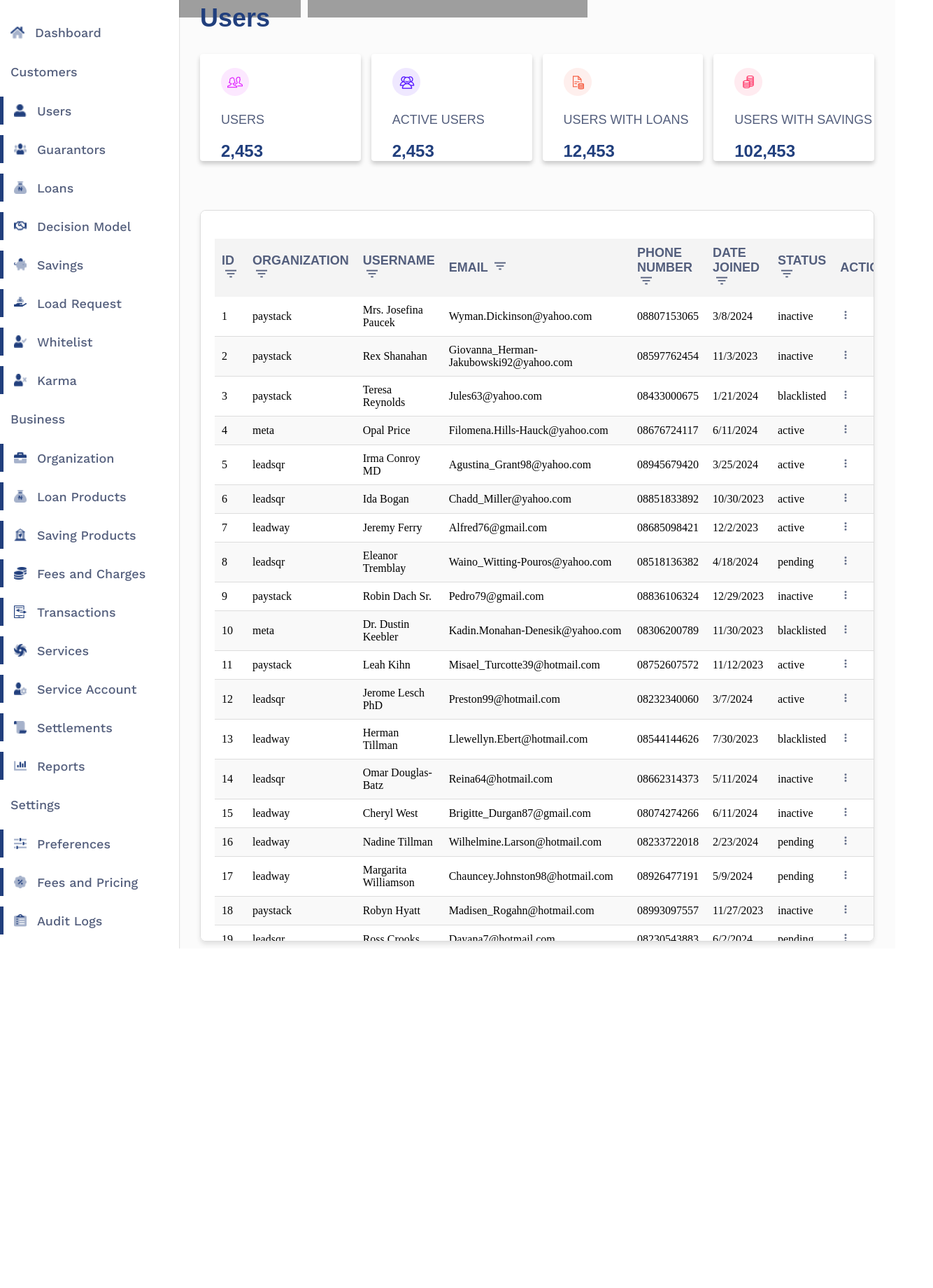
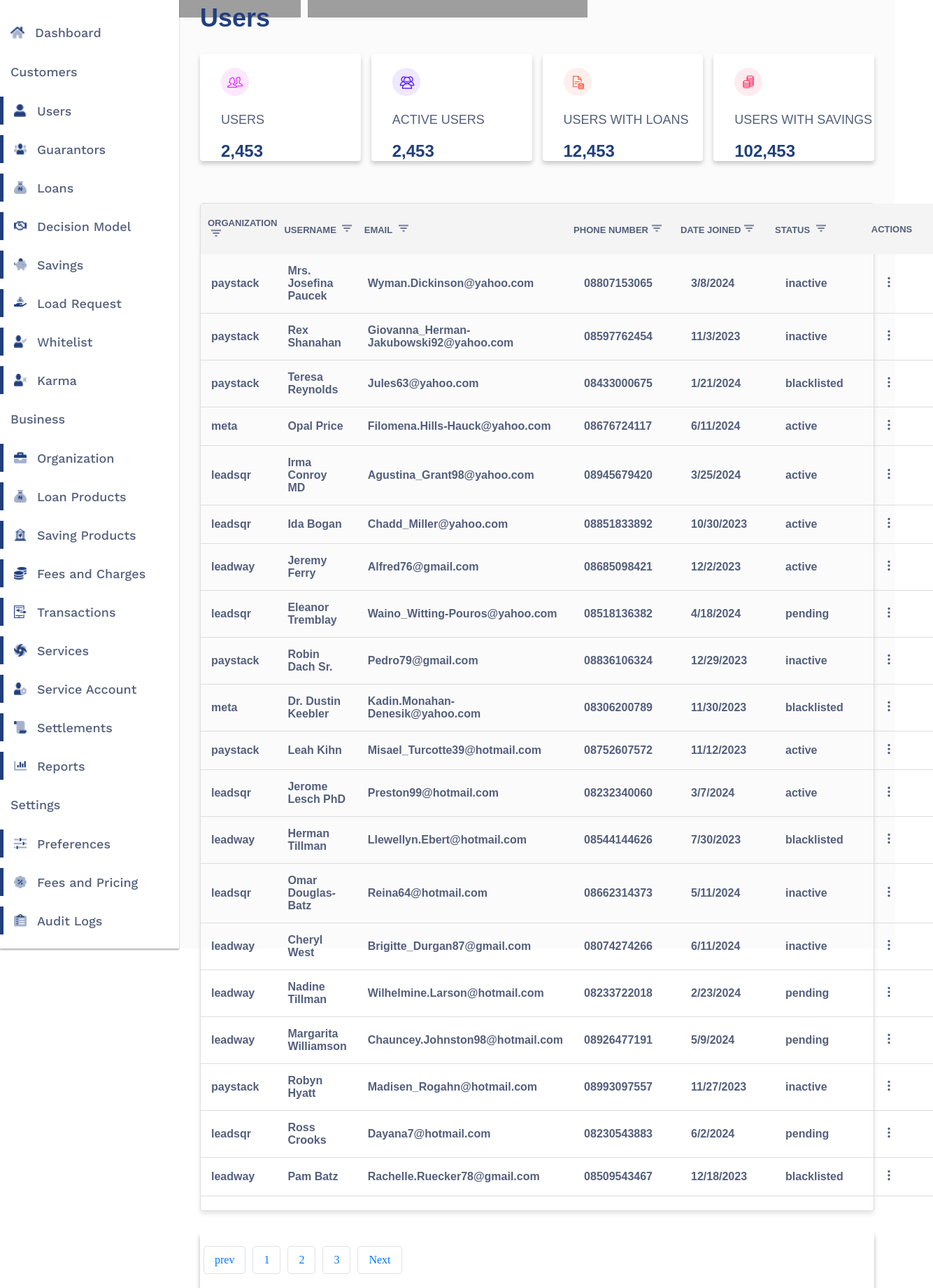
Before and after one commit to emperorbj/lendsqr-fe-test, a React (Vite) app in the folder leadsqr/: page /dashboard in a window 1280 px wide. Shown: the part 165-2005 px from the top of the page at 70% size, 1334 px wide, since content can reach past the window. Before the commit the page ends 1520 px from the top, so only its background shows below. Built offline with nearby package versions, Linux system fonts and the light colour scheme; grey boxes are pictures that could not be loaded; a web font is replaced by a local one.

Commit message:
added styles to the table header and started building pagination

```diff
--- a/leadsqr/package.json
+++ b/leadsqr/package.json
@@ -13,6 +13,7 @@
     "@eslint/config-array": "^0.16.0",
     "@eslint/object-schema": "^2.1.4",
     "@faker-js/faker": "^8.4.1",
+    "antd": "^5.18.1",
     "glob": "^10.4.1",
     "lru-cache": "^10.2.2",
     "react": "^18.2.0",
--- a/leadsqr/src/components/Board.tsx
+++ b/leadsqr/src/components/Board.tsx
@@ -1,41 +1,51 @@
 import '../styles/Board.scss';
 import Table from './Table';
-
+import user from "../userData";
+import { useState } from 'react';
+import '../styles/Pagination.scss';
 interface BoxData {
     Image: string,
     Title: string,
-    Amount:string
+    Amount: string
 }
 
 const boxData: BoxData[] = [
     {
-        Image:'/users.png',
-        Title:'USERS',
-        Amount:'2,453'
+        Image: '/users.png',
+        Title: 'USERS',
+        Amount: '2,453'
 
     },
     {
-        Image:'/active.png',
-        Title:'ACTIVE USERS',
-        Amount:'2,453'
+        Image: '/active.png',
+        Title: 'ACTIVE USERS',
+        Amount: '2,453'
 
     },
     {
-        Image:'/loan.png',
-        Title:'USERS WITH LOANS',
-        Amount:'12,453'
+        Image: '/loan.png',
+        Title: 'USERS WITH LOANS',
+        Amount: '12,453'
 
     },
     {
-        Image:'/savings.png',
-        Title:'USERS WITH SAVINGS',
-        Amount:'102,453'
+        Image: '/savings.png',
+        Title: 'USERS WITH SAVINGS',
+        Amount: '102,453'
 
     }
 ]
 
 
 const Board = () => {
+    const [currentPage, setCurrentPage] = useState(1);
+    const recordsPerPage = 20;
+    const lastIndex = currentPage * recordsPerPage;
+    const firstIndex = lastIndex - recordsPerPage;
+
+    const currentRecords = user.slice(firstIndex, lastIndex);
+    const numberOfPages = Math.ceil(user.length / recordsPerPage);
+    const numbers = [...Array(numberOfPages + 1).keys()].slice(1);
     return (
         <div className='table-container'>
             <div className='head'>
@@ -44,8 +54,8 @@ const Board = () => {
 
             <div className='top-boxes'>
                 {
-                    boxData.map((item,index) => (
-                        <div key={index} className='box'>
+                    boxData.map((item) => (
+                        <div key={item.Title} className='box'>
                             <div>
                                 <img src={item.Image} alt="" />
                             </div>
@@ -55,12 +65,41 @@ const Board = () => {
                     ))
                 }
             </div>
-
             <div className='table-div'>
-                <Table/>
+                <Table user={currentRecords} />
             </div>
+            <nav>
+                <ul className="pagination">
+                    <li className="page-item">
+                        <a href="#" onClick={prevPage} className="page-link">prev</a>
+                    </li>
+                    {
+                        numbers.map((number, i) => (
+                            <li key={i} className={`page-item ${currentPage === number ? 'active' : ''}`}>
+                                <a href="#" className="page-link"
+                                    onClick={() => changePage(number)}>{number}</a>
+                            </li>
+                        ))
+                    }
+                    <li className="page-item">
+                        <a href="#" onClick={nextPage}
+                        className="page-link">Next</a>
+                    </li>
+                </ul>
+            </nav>
         </div>
     )
+    function prevPage() {
+
+    }
+
+    function changePage(id) {
+
+    }
+
+    function nextPage() {
+
+    }
 }
 
 export default Board
--- a/leadsqr/src/components/Table.tsx
+++ b/leadsqr/src/components/Table.tsx
@@ -1,86 +1,101 @@
-// import user from "../userData";
-// // import user from "../data";
-// import threedots from "../assets/threedots.png";
-// import filter from "../assets/filter.png";
-// import "../styles/Table.scss"
 
-// const Table = () => {
-//     return (
-//         <div>
-//             <table>
-//                 <thead>
-//                     <tr>
-//                         <th>ID <img src={filter} alt="" /></th>
-//                         <th>ORGANIZATION <img src={filter} alt="" /></th>
-//                         <th>USERNAME <img src={filter} alt="" /></th>
-//                         <th>EMAIL <img src={filter} alt="" /></th>
-//                         <th>PHONE NUMBER <img src={filter} alt="" /></th>
-//                         <th>DATE JOINED <img src={filter} alt="" /></th>
-//                         <th>STATUS <img src={filter} alt="" /></th>
-//                     </tr>
-//                 </thead>
-//                 <tbody>
-//                     {
-//                         user.map((item,index)=>(
-//                             <tr key={item.id}>
-//                                 <td>{item.id}</td>
-//                                 <td>{item.organization}</td>
-//                                 <td>{item.username}</td>
-//                                 <td>{item.email}</td>
-//                                 <td>{item.phone_number}</td>
-//                                 <td>{item.date_joined}</td>
-//                                 <td>{item.user_status}</td>
-//                                 <td><img src={threedots} alt="" /></td>
-//                             </tr>
-//                         ))
-//                     }
-//                 </tbody>
-//             </table>
-//         </div>
-//     )
-// }
+import threedots from "../assets/threedots.png";
+import filter from "../assets/filter.png";
+import "../styles/Table.scss";
+interface User {
+    id: number;
+    organization: string;
+    username: string;
+    email: string;
+    phone_number: string;
+    date_joined: string;
+    user_status: string;
+}
 
-// export default Table
+interface TableProps {
+    user: User[];
+}
 
 
-import user from '../userData';
-import threedots from '../assets/threedots.png';
-import filter from '../assets/filter.png';
-import '../styles/Table.scss';
+const Table = ({user}:TableProps) => {
 
-const Table = () => {
+
     return (
-        <div>
+        <>
             <table>
                 <thead>
                     <tr>
-                <th>ID <img src={filter} alt="Filter" /></th>
-                <th>ORGANIZATION <img src={filter} alt="Filter" /></th>
-                <th>USERNAME <img src={filter} alt="Filter" /></th>
-                <th>EMAIL <img src={filter} alt="Filter" /></th>
-                <th>PHONE NUMBER <img src={filter} alt="Filter" /></th>
-                <th>DATE JOINED <img src={filter} alt="Filter" /></th>
-                <th>STATUS <img src={filter} alt="Filter" /></th>
-                <th>ACTIONS</th>
+                        <th className="organization">
+                            <span>ORGANIZATION</span>{" "}
+                            <img src={filter} width={14} height={14} alt="Filter" />
+                        </th>
+
+                        <th className="username">
+                            <span>USERNAME</span>{" "}
+                            <img src={filter} width={14} height={14} alt="Filter" />
+                        </th>
+
+                        <th className="email">
+                            <span>EMAIL</span>{" "}
+                            <img src={filter} width={14} height={14} alt="Filter" />
+                        </th>
+                        <th className="phone-number">
+                            <span>PHONE NUMBER</span>
+                            <img src={filter} width={14} height={14} alt="Filter" />
+                        </th>
+                        <th className="date-joined">
+                            <span>DATE JOINED</span>
+                            <img src={filter} width={14} height={14} alt="Filter" />
+                        </th>
+                        <th className="status">
+                            <span>STATUS</span>{" "}
+                            <img src={filter} width={14} height={14} alt="Filter" />
+                        </th>
+                        <th className="actions">ACTIONS</th>
                     </tr>
                 </thead>
                 <tbody>
                     {user.map((item, index) => (
                         <tr key={item.id}>
-                <td>{item.id}</td>
                             <td>{item.organization}</td>
+
                             <td>{item.username}</td>
+
                             <td>{item.email}</td>
-                <td>{item.phone_number}</td>
-                <td>{new Date(item.date_joined).toLocaleDateString()}</td>
-                <td>{item.user_status}</td>
-                <td><img src={threedots} alt="Actions" /></td>
+                            <td className="phone-number">{item.phone_number}</td>
+                            <td className="date-joined">
+                                {new Date(item.date_joined).toLocaleDateString()}
+                            </td>
+                            <td className="status">{item.user_status}</td>
+                            <td className="actions">
+                                <img src={threedots} alt="Actions" />
+                            </td>
                         </tr>
                     ))}
                 </tbody>
             </table>
-        </div>
+
+            {/* <nav>
+                <ul className="pagination">
+                    <li className="page-item">
+                        <a href="#" onClick={prevPage} className="page-link">prev</a>
+                    </li>
+                    {
+                        numbers.map((number,index)=>(
+                            <li key={index} className={`page-item ${currentPage === number ? 'active' : ''}`}>
+                                <a  href="#" className="page-item"
+                                onClick={() => changePage(number)}>{number}</a>
+                            </li>
+                        ))
+                    }
+                    <li className="page-item">
+                        <a href="#" onClick={nextPage} className="page-link">Next</a>
+                    </li>
+                </ul>
+            </nav> */}
+        </>
     );
+
 };
 
 export default Table;
--- a/leadsqr/src/styles/Board.scss
+++ b/leadsqr/src/styles/Board.scss
@@ -57,21 +57,14 @@
         }
     }
     .table-div {
-        padding: 20px;
-        margin: 10px 0;
-        background-color: #fff;
         border: 1px solid #ddd;
-        border-radius: 8px;
-        overflow-x: auto; // Allows horizontal scroll if table is too wide
+        border-radius: 4px;
+        // overflow-x: auto; // Allows horizontal scroll if table is too wide
         box-shadow: 0px 4px 6px rgba(0, 0, 0, 0.1); // Adds subtle shadow for depth
 
         @media (max-width: 768px) {
-            padding: 10px;
+
         }
 }
 
-    // .table-div{
-
-    //     height: 700px;
-    // }
 }
--- a/leadsqr/src/styles/Dashboard.scss
+++ b/leadsqr/src/styles/Dashboard.scss
@@ -1,3 +1,4 @@
+
 @import '../variables/Variables.scss';
 
 .dashboard-container{
--- /dev/null
+++ b/leadsqr/src/styles/Pagination.scss
@@ -0,0 +1,48 @@
+@import "../variables/Variables.scss";
+
+@mixin SideBarText {
+    color: $primaryTextColor;
+    font-family: $textFont;
+    font-size: 14px;
+    font-weight: 600;
+}
+
+.pagination {
+    display: flex;
+    justify-content: center;
+    list-style: none;
+    padding: 0;
+    margin: 20px 0;
+
+    .page-item {
+        margin: 0 5px;
+
+        .page-link {
+            display: block;
+            padding: 10px 15px;
+            color: #007bff;
+            text-decoration: none;
+            border: 1px solid #dee2e6;
+            border-radius: 5px;
+            transition:
+                background-color 0.3s ease,
+                color 0.3s ease;
+
+            &:hover {
+                background-color: #e9ecef;
+                color: #0056b3;
+            }
+
+            &.active {
+                background-color: #007bff;
+                color: #fff;
+                border-color: #007bff;
+            }
+
+            &:focus {
+                outline: none;
+                box-shadow: 0 0 0 0.2rem rgba(0, 123, 255, 0.25);
+            }
+        }
+    }
+}
--- a/leadsqr/src/styles/Sidebar.scss
+++ b/leadsqr/src/styles/Sidebar.scss
@@ -1,3 +1,4 @@
+
 
 @import '../variables/Variables.scss';
 
--- a/leadsqr/src/styles/Table.scss
+++ b/leadsqr/src/styles/Table.scss
@@ -1,66 +1,87 @@
-// @import '../variables/Variables.scss';
-
-// @mixin SideBarText{
-//     color: $primaryTextColor;
-//     font-family: $textFont;
-//     font-size: 18px;
-//     font-weight: 600;
-// }
-
-// tr{
-//     display: flex;
-//     align-items: center;
-//     justify-content: space-between;
-//     th{
-//         display: flex;
-//         @include SideBarText;
-//     }
-// }
-
-@import '../variables/Variables.scss';
+@import "../variables/Variables.scss";
 
 @mixin SideBarText {
     color: $primaryTextColor;
     font-family: $textFont;
-    font-size: 18px;
+    font-size: 14px;
     font-weight: 600;
 }
 
 table {
     width: 100%;
     border-collapse: collapse;
-    margin: 20px 0;
+    margin: 0px 0px 20px 0px;
     font-size: 16px;
-    text-align: left;
+    text-align: justify;
+    padding: 0px;
     thead {
         background-color: #f4f4f4;
+        padding: auto;
         tr {
             th {
-            padding: 10px;
+                padding: 20px 0px 20px 0px;
                 font-weight: 700;
+                &.status, &.actions {
+                    padding-right: 30px;
+                }
+                &.phone-number, &.date-joined{
+                    width:150px;
+                    padding-right: 0px;
+                }
+                &.organization{
+                    width:140px;
+                    padding-left: 10px;
+                }
+                &.username{
+                    padding-left: 10px;
+                }
+                &.email{
+                    width: 300px;
+                    padding-left: 10px;
+                }
                 @include SideBarText;
+                font-size: 13px;
                 img {
                     margin-left: 5px;
                 }
             }
+            .username{
+                padding-left: 10px;
+            }
         }
     }
     tbody {
-        tr {
-        &:nth-child(even) {
-            background-color: #f9f9f9;
+
+        tr,td {
+            padding: 15px; // Add padding to each cell
+            text-align: left;
+            border-bottom: 1px solid #ddd;
+            &.phone-number, &.date-joined, &.status, &.actions {
+                padding-right: 40px; // Adjust this value for desired spacing
             }
-        &:hover {
-            background-color: #f1f1f1;
-        }
-        td {
-            padding: 10px;
-            border-bottom: 1px solid #ddd;
-            & img {
-            width: 16px;
-            height: 16px;
+
+            @include SideBarText;
+                font-size: 16px;
         }
     }
 }
-    }
-    }
+
+//     tbody {
+//         tr {
+//         &:nth-child(even) {
+//             background-color: #f9f9f9;
+//         }
+//         &:hover {
+//             background-color: #f1f1f1;
+//         }
+//         td {
+//             padding: 10px;
+//             border-bottom: 1px solid #ddd;
+//             & img {
+//             width: 16px;
+//             height: 16px;
+//             }
+//         }
+//         }
+//     }
+//     }
--- a/leadsqr/src/userData.ts
+++ b/leadsqr/src/userData.ts
@@ -34,7 +34,7 @@ const generateUser = (id: number): User => {
     return users;
 };
 
-const users = generateUsers(500);
+const users = generateUsers(50);
 
 
 
```
Also changed, not shown: 1 other file (tests, documents, lock files or other folders). Lines whose indentation alone changed are shown as unchanged.
